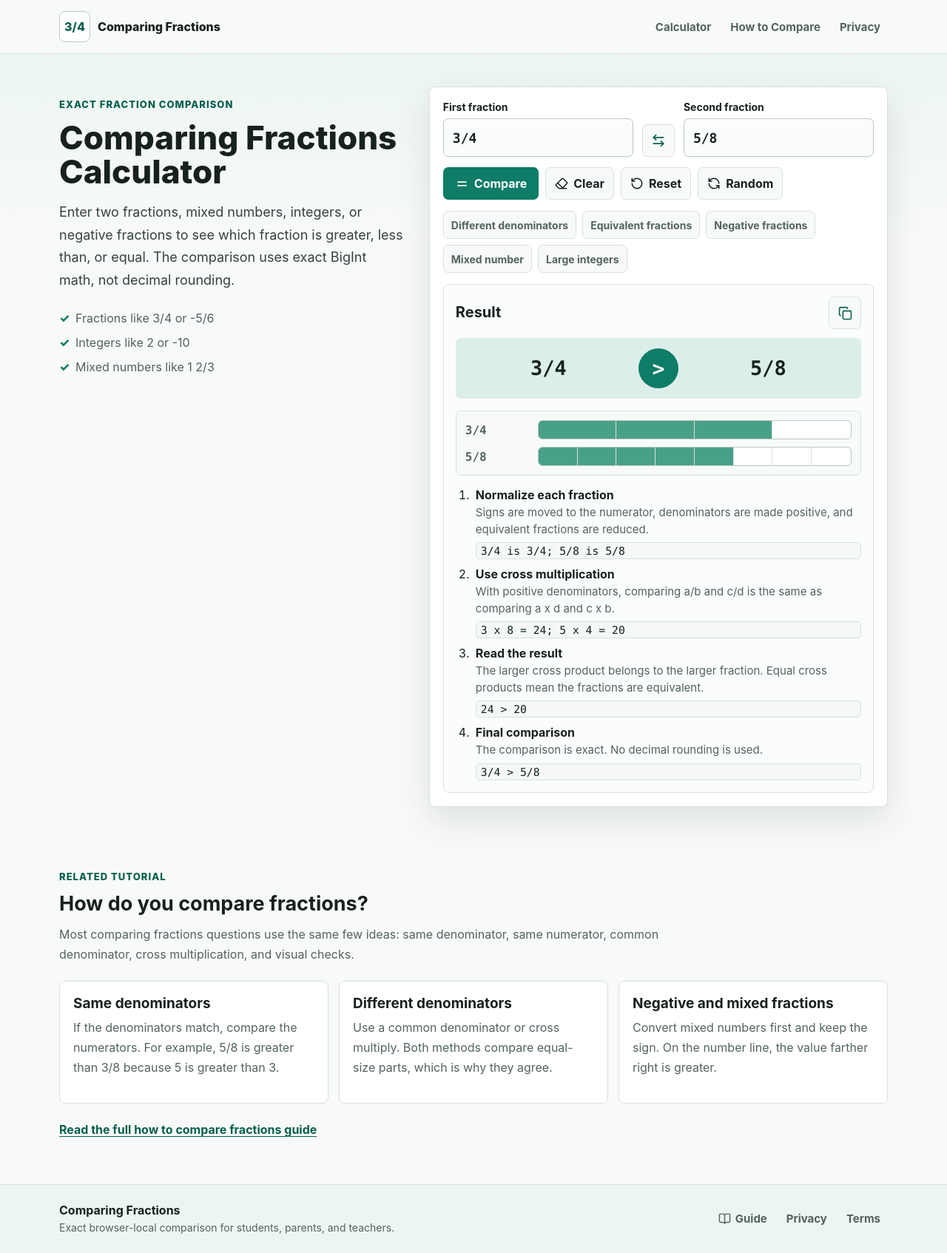
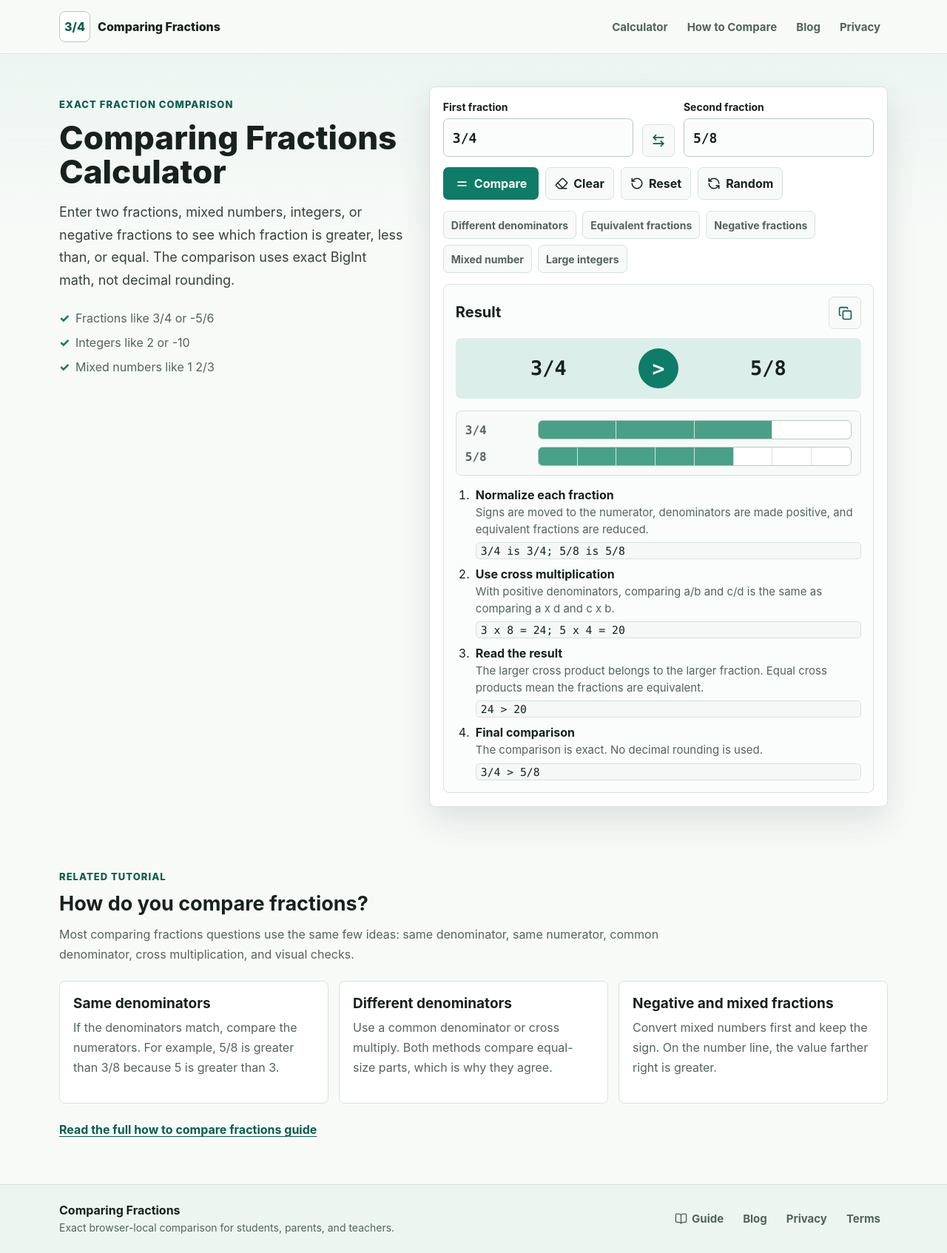
Before and after one commit to aichuanheyan004-prog/comparingfractions, a React (Vite) app: page / in a window 1280 px wide. Shown: the whole page at 74% size. Built offline with nearby package versions, Linux system fonts and the light colour scheme.

Commit message:
Add Blog link to React navigation

```diff
--- a/src/App.tsx
+++ b/src/App.tsx
@@ -631,6 +631,7 @@ function Header() {
       <nav aria-label="Primary navigation">
         <a href={pages.home.path}>Calculator</a>
         <a href={pages.guide.path}>How to Compare</a>
+        <a href="/blog/">Blog</a>
         <a href={pages.privacy.path}>Privacy</a>
       </nav>
     </header>
@@ -649,6 +650,7 @@ function Footer() {
           <BookOpen aria-hidden="true" size={17} />
           Guide
         </a>
+        <a href="/blog/">Blog</a>
         <a href={pages.privacy.path}>Privacy</a>
         <a href={pages.terms.path}>Terms</a>
       </nav>
```
